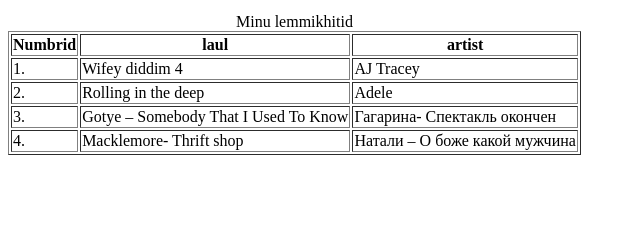
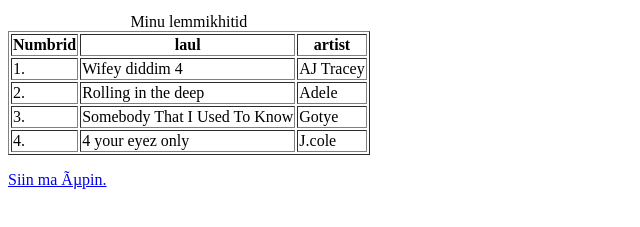
Before and after one commit to Alfredfrey1/Alfredfre1y.github.io, a plain HTML site: page index.html in a window 1280 px wide. Shown: the part 443-670 px from the top of the page, without its empty margins (0-640 px from the left). Drawn offline with Linux system fonts and the light colour scheme.

Commit message:
Update index.html
svcssv

```diff
--- a/index.html
+++ b/index.html
@@ -25,8 +25,11 @@
    <tr><td>1.</td><td> Wifey diddim 4
    </a></td><td>AJ Tracey</td></tr>
    <tr><td>2.</td><td> Rolling in the deep</td><td>Adele</td></tr>
-   <tr><td>3.</td><td>Gotye – Somebody That I Used To Know</td><td>Гагарина- Спектакль окончен</td></tr>
-   <tr><td>4.</td><td>Macklemore- Thrift shop</td><td>Натали – О боже какой мужчина</td></tr>
+   <tr><td>3.</td><td> Somebody That I Used To Know</td><td>Gotye</td></tr>
+   <tr><td>4.</td><td>4 your eyez only</td><td>J.cole</td></tr>
   </tbody></table>
+ <title>Kus ma õpin?</title>
+ <meta http-equiv="Content-Type" content="text/html; charset=utf-8">
+ <p><a href="https://perg.ee/">Siin ma õpin.</a></p>
 </body>
 </html>
```
